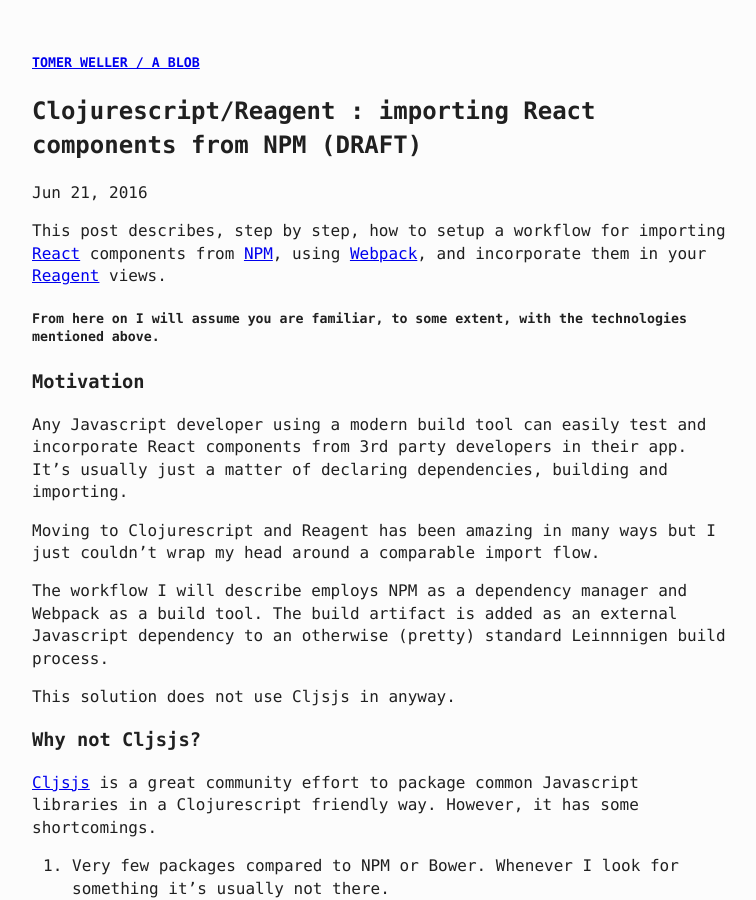
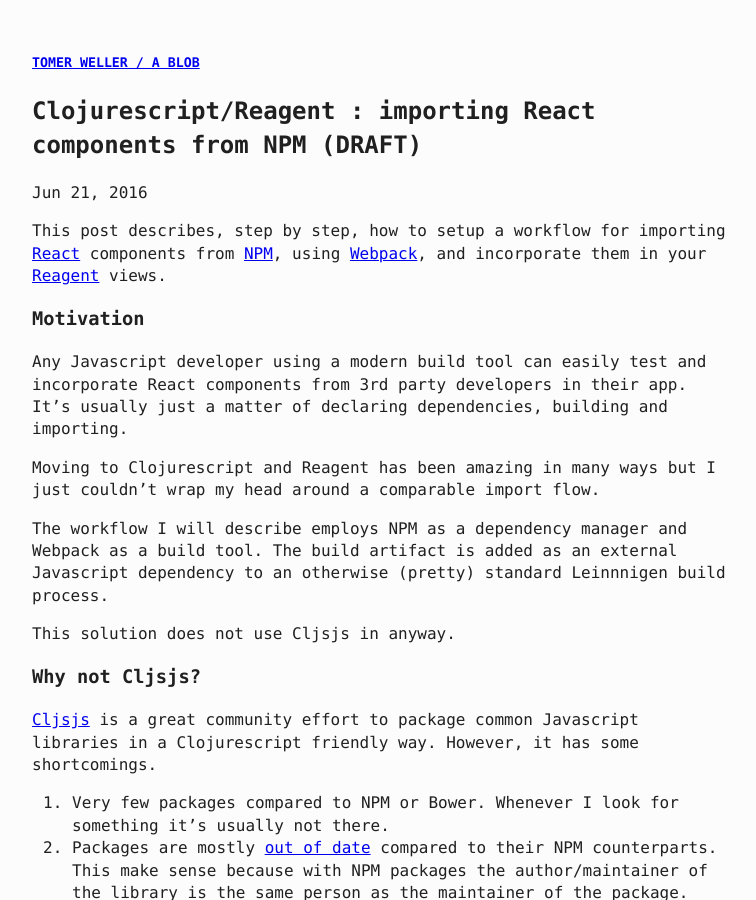
Before and after one commit to tomerweller/tomerweller.github.io, a Jekyll site: the page built from _posts/2016-06-24-reagent-import-react-components-from-npm.md, in a window 1280 px wide and 900 px high. Shown: the whole window, without its empty margins (258-1014 px from the left). Built offline with Jekyll 4.4.1, drawn with Linux system fonts in a browser that asks for light colours; comment, search, counter and statistics services are not loaded.

Commit message:
remove redundant disclaimer

```diff
--- a/_posts/2016-06-24-reagent-import-react-components-from-npm.md
+++ b/_posts/2016-06-24-reagent-import-react-components-from-npm.md
@@ -7,8 +7,6 @@
 ---
 
 This post describes, step by step, how to setup a workflow for importing [React][React] components from [NPM][npm], using [Webpack][webpack], and incorporate them in your [Reagent][reagent] views.
-
-##### From here on I will assume you are familiar, to some extent, with the technologies mentioned above.
 
 ### Motivation
 Any Javascript developer using a modern build tool can easily test and incorporate React components from 3rd party developers in their app. It's usually just a matter of declaring dependencies, building and importing.
```
